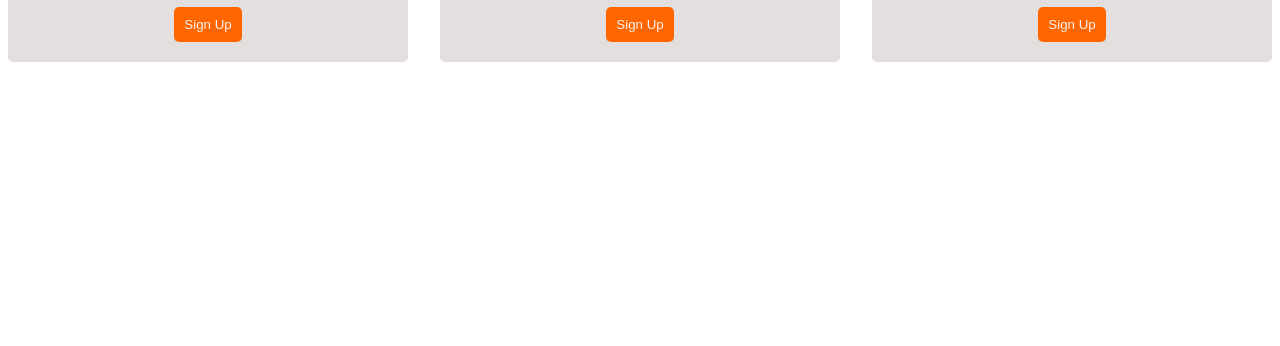
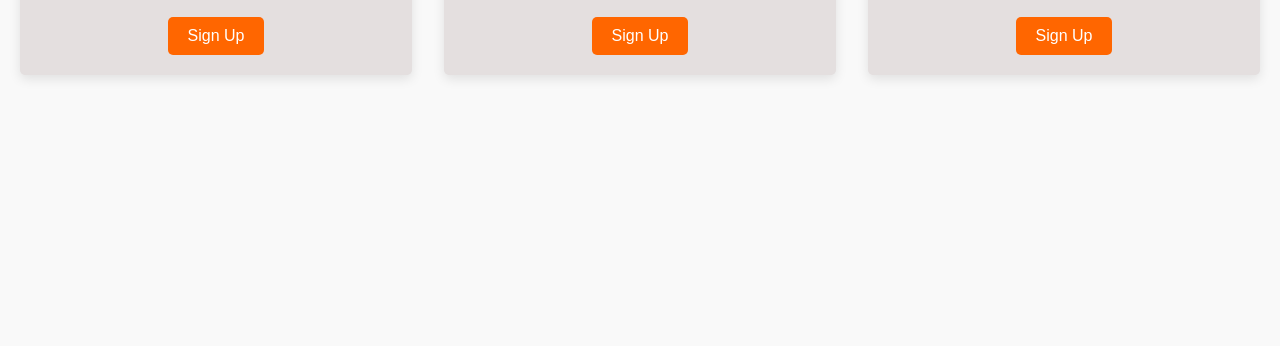
Before and after one commit to ys18yash/flexbox-price-table, a plain HTML site: page index.html in a window 1280 px wide. Shown: the part 494-840 px from the top of the page. Before the commit the page ends 816 px from the top, so only its background shows below. Drawn offline with Linux system fonts and the light colour scheme; a web font is replaced by a local one.

Commit message:
Update styles.css

```diff
--- a/styles.css
+++ b/styles.css
@@ -1,6 +1,8 @@
-
 body {
   font-family: 'Sono', sans-serif;
+  margin: 0;
+  padding: 0;
+  background-color: #f9f9f9;
 }
 
 .pricing-container {
@@ -9,6 +11,8 @@
   align-items: center;
   height: 100vh;
   gap: 2rem;
+  padding: 20px;
+  flex-wrap: wrap;
 }
 
 .pricing-plan {
@@ -18,6 +22,7 @@
   background-color: #e4dfdf;
   border-radius: 5px;
   text-align: center;
+  box-shadow: 0 4px 12px rgba(0, 0, 0, 0.1);
 }
 
 .plan-title {
@@ -43,11 +48,18 @@
 }
 
 .plan-button {
-      padding: 10px;
+  padding: 10px 20px;
   background-color: #ff6600;
-      color: #f2f2f2;
+  color: #ffffff;
   border-radius: 5px;
   border: none;
+  font-size: 16px;
+  cursor: pointer;
+  transition: background-color 0.3s;
+}
+
+.plan-button:hover {
+  background-color: #e65c00;
 }
 
 @media (max-width: 1250px) {
```
Lines whose indentation alone changed are shown as unchanged.
